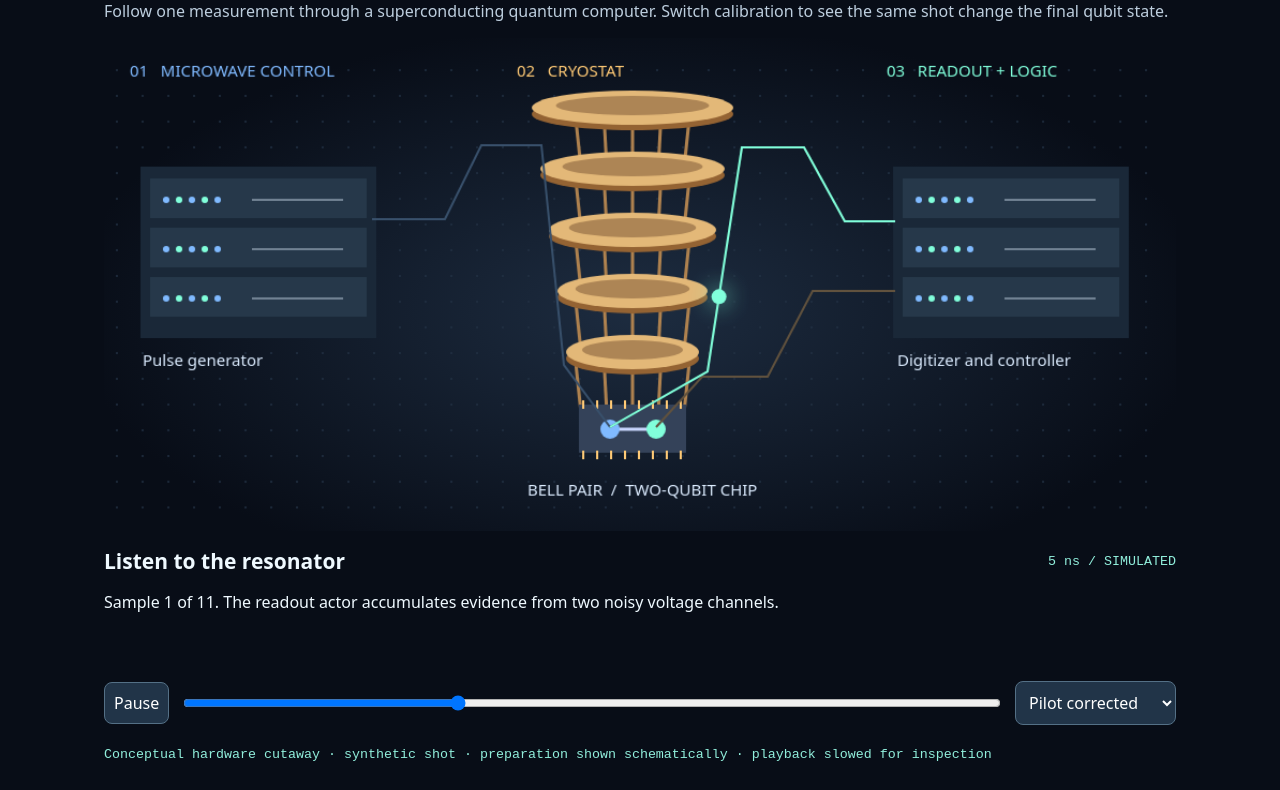
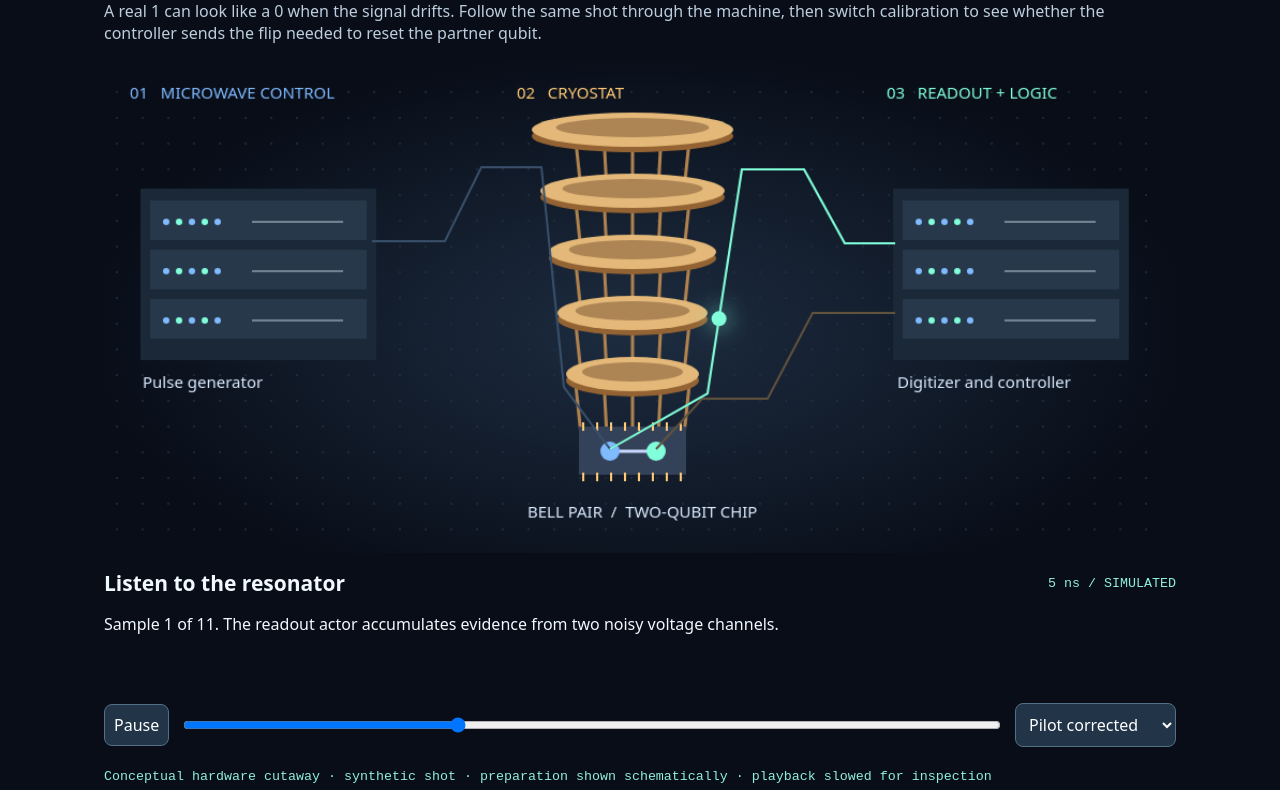
Before and after one commit to hanshengzhu0001/qubit-readout-lab, a plain HTML site: page docs/index.html in a window 1280 px wide. Shown: the part 183-973 px from the top of the page. Drawn offline with Linux system fonts and the light colour scheme.

Commit message:
Explain why readout drift can cause the wrong feedback

```diff
--- a/docs/index.html
+++ b/docs/index.html
@@ -1,6 +1,6 @@
 <!doctype html><html lang=en><meta charset=utf-8><meta name=viewport content="width=device-width,initial-scale=1"><title>Inside the feedback loop</title>
 <style>*{box-sizing:border-box}body{margin:0;background:#080d17;color:#eff9ff;font:16px system-ui}main{max-width:1120px;margin:auto;padding:24px}header,aside,.tools{display:flex;align-items:center;justify-content:space-between;gap:12px;flex-wrap:wrap}a,small{color:#91efdc}h1{font-size:clamp(36px,6vw,76px);letter-spacing:-.065em;margin:18px 0 4px}p{color:#bdcede}canvas{width:100%;display:block;background:radial-gradient(ellipse at 50% 55%,#1d2c40,#080d17 75%);border-radius:16px}button,select{color:white;background:#213448;border:1px solid #547086;border-radius:8px;padding:9px;font:inherit}input{flex:1;min-width:120px}strong{font-size:21px}aside{padding:16px 0}button{cursor:pointer}small{font-family:monospace}article{min-height:90px} @media(max-width:620px){main{padding:12px}canvas{min-height:270px;object-fit:contain}}</style>
-<main><header><small>SIGNAL / STATE</small><a href="exhibit.html#experiment">Inspect the voltage traces ↗</a><a href="drift.html">What if calibration drifts again? →</a></header><h1>Inside the feedback loop.</h1><p>Follow one measurement through a superconducting quantum computer. Switch calibration to see the same shot change the final qubit state.</p>
+<main><header><small>SIGNAL / STATE</small><a href="exhibit.html#experiment">Inspect the voltage traces ↗</a><a href="drift.html">What if calibration drifts again? →</a></header><h1>Inside the feedback loop.</h1><p>A real 1 can look like a 0 when the signal drifts. Follow the same shot through the machine, then switch calibration to see whether the controller sends the flip needed to reset the partner qubit.</p>
 <canvas id="view" width="1000" height="460" aria-label="Cutaway illustration of a microwave controller, cryostat, qubit chip and readout electronics"></canvas>
 <aside><strong id="title"></strong><small id="time"></small></aside><article id="detail"></article><div class="tools"><button id="play">Pause</button><input aria-label="Replay progress" id="slider" type="range" min="0" max="1000" value="0"><select aria-label="Calibration" id="mode"><option value="corrected">Pilot corrected</option><option value="stale">Stale calibration</option></select></div><p><small>Conceptual hardware cutaway · synthetic shot · preparation shown schematically · playback slowed for inspection</small></p></main>
 <script src="machine-shot.js"></script><script>
```
Also changed, not shown: docs/drift.html (+2 -1 lines), docs/machine.html (+1 -1 lines), 1 other file.
